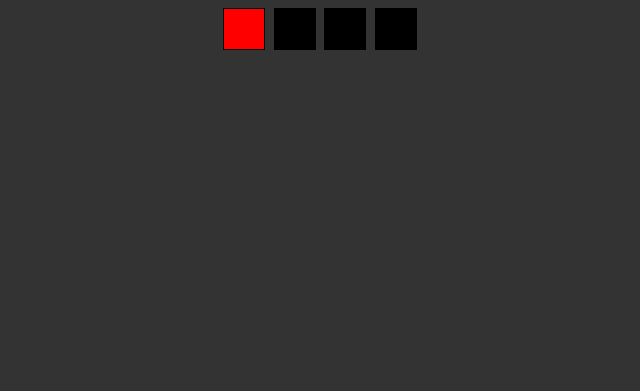
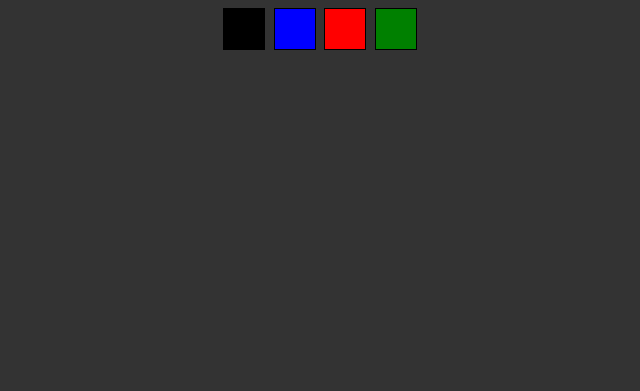
Before and after one commit to xafixav/pixels-arts, a website: page index.html in a window 1280 px wide. Shown: the part 409-800 px from the top of the page, without its empty margins (320-960 px from the left). Drawn offline with Linux system fonts and the light colour scheme.

Commit message:
requisito 2 e 3

```diff
--- a/index.html
+++ b/index.html
@@ -10,13 +10,13 @@
 <body>
     <h1 id="title">Paleta de Cores</h1>
     <main>
-        <div class="container">
-    <div id="color-palette" class="color; vermelho" class="vermelho"></div>
-    <div id="color-palette" class="color"></div>
-    <div id="color-palette" class="color"></div>
-    <div id="color-palette" class="color"></div>
-    </main>
-    <script src="script.js"></script>
-</div>
+        <section id="color-palette">
+    <div id="preto" class="color"></div>
+    <div id="azul" class="color"></div>
+    <div id="vermelho" class="color"></div>
+    <div id="verde" class="color"></div>
+    </section>
+</main>
+<script src="script.js"></script>
 </body>
 </html>
--- a/script.js
+++ b/script.js
@@ -0,0 +1,3 @@
+/* criar a lousa de pixels com JavaScript
+ela precisa ter 25 blocos (5x(colunas), 5y(section) [5x5])
+Criar 5 blocos por coluna, ao fim da coluna criar uma secao e adicionar a proxima coluna na proxima secao */
--- a/style.css
+++ b/style.css
@@ -2,7 +2,7 @@
     display: inline-block;
 }
 
-.vermelho {
+#vermelho {
     background-color: red;
     width: 40px;
     height: 40px;
@@ -14,7 +14,7 @@
     margin: 2px;
 }
 
-.verde {
+#verde {
     background-color: green;
     width: 40px;
     height: 40px;
@@ -27,7 +27,7 @@
 
 }
 
-.color {
+#preto {
     background-color: black;
     width: 40px;
     height: 40px;
@@ -40,7 +40,7 @@
 
 }
 
-.azul {
+#azul {
     background-color: blue;
     width: 40px;
     height: 40px;
@@ -53,16 +53,16 @@
 
 }
 
-.cinza {
-    background-color: #D3D3D3;
+#cinza {
+    background-color: white;
     width: 40px;
     height: 40px;
     align-items: center;
     display: inline-block;
-    border-width: 1px;
+    border-radius: 1px;
     border-color: black;
-    border-style: solid;
-    margin: 2px;
+    margin: -1px;
+
 }
 
 #color-palete {
```
